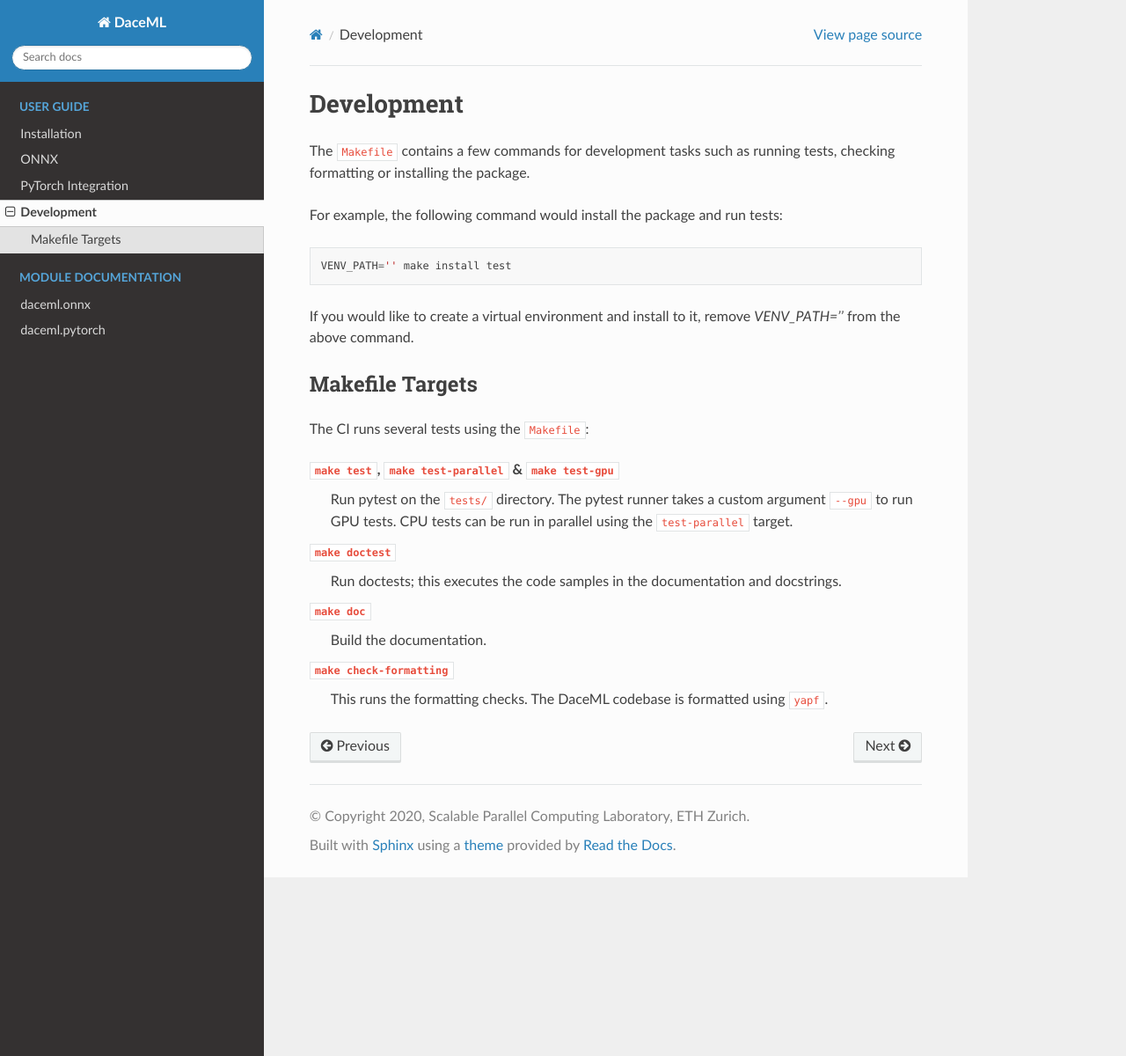
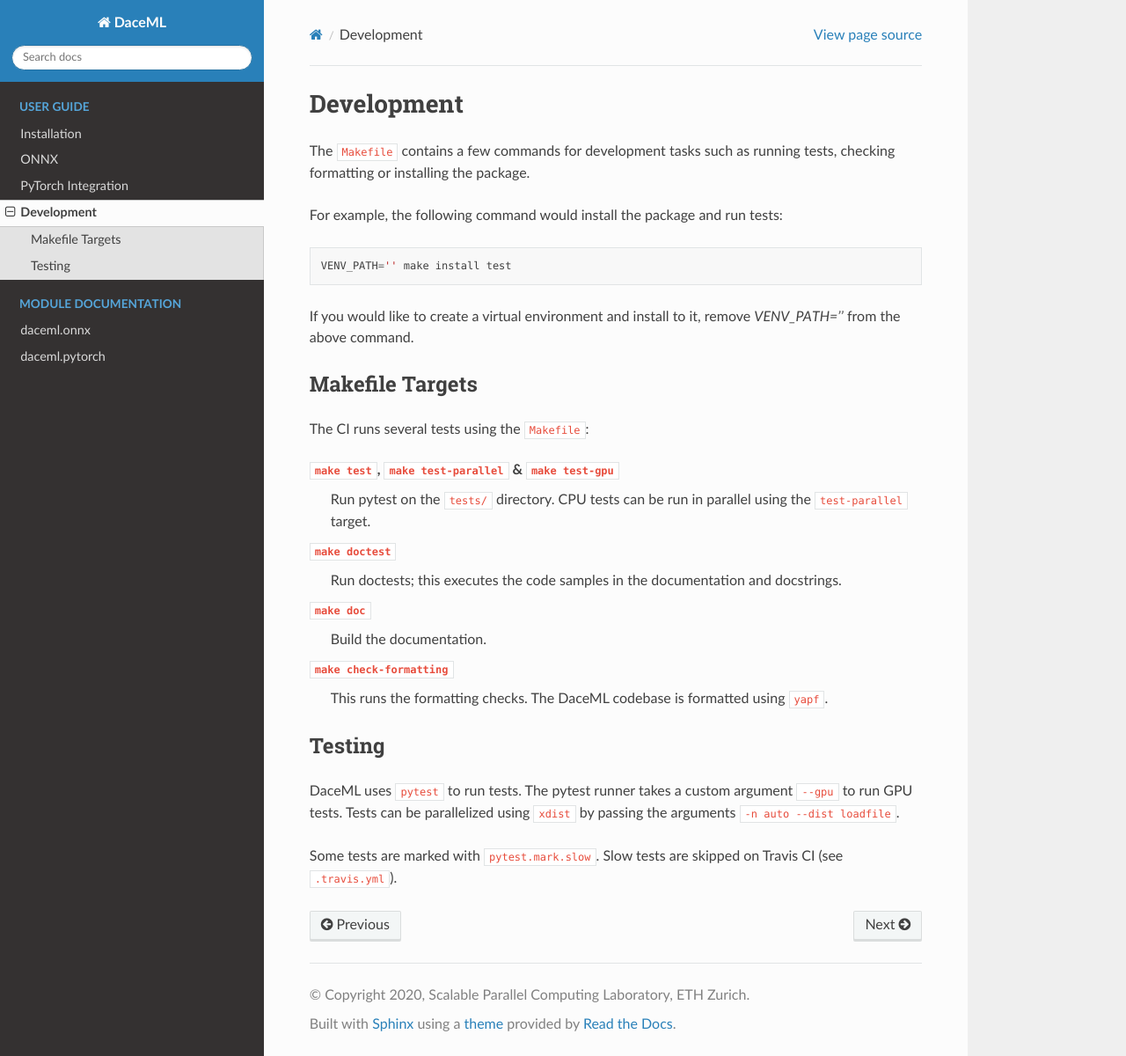
Before and after one commit to spcl/daceml, a Sphinx documentation site: the page built from doc/overviews/development.rst, in a window 1280 px wide and 1200 px high. Shown: the whole window at 88% size. Built offline with Sphinx 7.4.7 and the Read the Docs theme 2.0.0, drawn with Linux system fonts in a browser that asks for light colours.

Commit message:
Skip slow tests on travis

```diff
--- a/doc/overviews/development.rst
+++ b/doc/overviews/development.rst
@@ -26,3 +25,10 @@
 
 ``make check-formatting``
     This runs the formatting checks. The DaceML codebase is formatted using ``yapf``.
+
+Testing
+-------
+DaceML uses ``pytest`` to run tests. The pytest runner takes a custom argument ``--gpu`` to run GPU tests.
+Tests can be parallelized using ``xdist`` by passing the arguments ``-n auto --dist loadfile``.
+
+Some tests are marked with ``pytest.mark.slow``. Slow tests are skipped on Travis CI (see ``.travis.yml``).
--- a/setup.py
+++ b/setup.py
@@ -29,8 +29,10 @@
     # install with pip and --find-links (see Makefile)
     # See https://github.com/pypa/pip/issues/5898
     extras_require={
-        'testing':
-        ['coverage', 'pytest', 'yapf', 'pytest-cov', 'transformers', 'pytest-xdist'],
+        'testing': [
+            'coverage', 'pytest', 'yapf', 'pytest-cov', 'transformers',
+            'pytest-xdist'
+        ],
         'docs': [
             'sphinx==3.2.1', 'sphinx_rtd_theme==0.5.0',
             'sphinx-autodoc-typehints==1.11.1'
```
Also changed, not shown: other parts of doc/overviews/development.rst (+1 -2 lines), .travis.yml, 2 other files.
